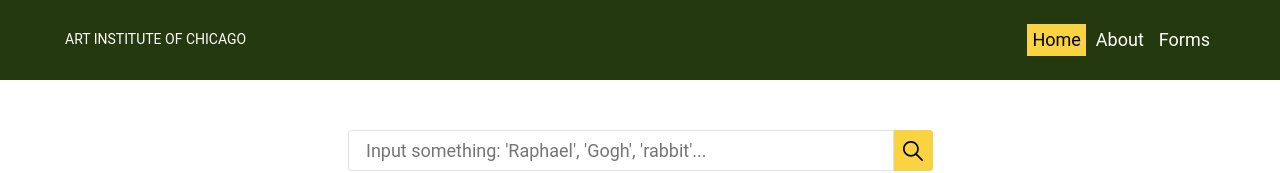
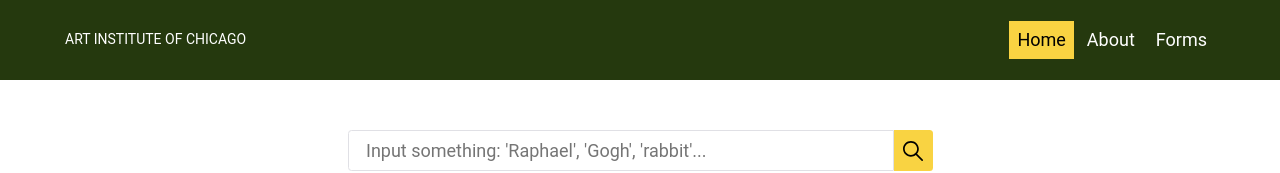
Before and after one commit to Oreada/react-rs-school, a React (Create React App) app in the folder react-components/: page / in a window 1280 px wide. Shown: the top 173 px of the page. Built offline with nearby package versions, Linux system fonts and the light colour scheme.

Commit message:
fix: fix the Artwork pseudo-link in Navigation

```diff
--- a/react-components/src/components/Navigation/Navigation.module.css
+++ b/react-components/src/components/Navigation/Navigation.module.css
@@ -32,15 +32,21 @@
     gap: 5px;
 }
 
+.navigation__artwork {
+    color: black;
+    background-color: #f9d342;
+    padding: 8px;
+}
+
 /* Specific styles for non-active links */
 .link {
     color: white;
-    padding: 5px;
+    padding: 8px;
 }
 
 /* Specific styles for active links */
 .link-active {
     color: black;
     background-color: #f9d342;
-    padding: 5px;
+    padding: 8px;
 }
--- a/react-components/src/components/Navigation/Navigation.tsx
+++ b/react-components/src/components/Navigation/Navigation.tsx
@@ -23,12 +23,7 @@ export function Navigation() {
               Home
             </NavLink>
             {location.pathname === `/artwork/${idDetails}` && (
-              <NavLink
-                to="/artwork"
-                className={({ isActive }) => (isActive ? styles['link-active'] : styles['link'])}
-              >
-                Artwork
-              </NavLink>
+              <span className={styles.navigation__artwork}>Artwork</span>
             )}
             <NavLink
               to="/about"
```
